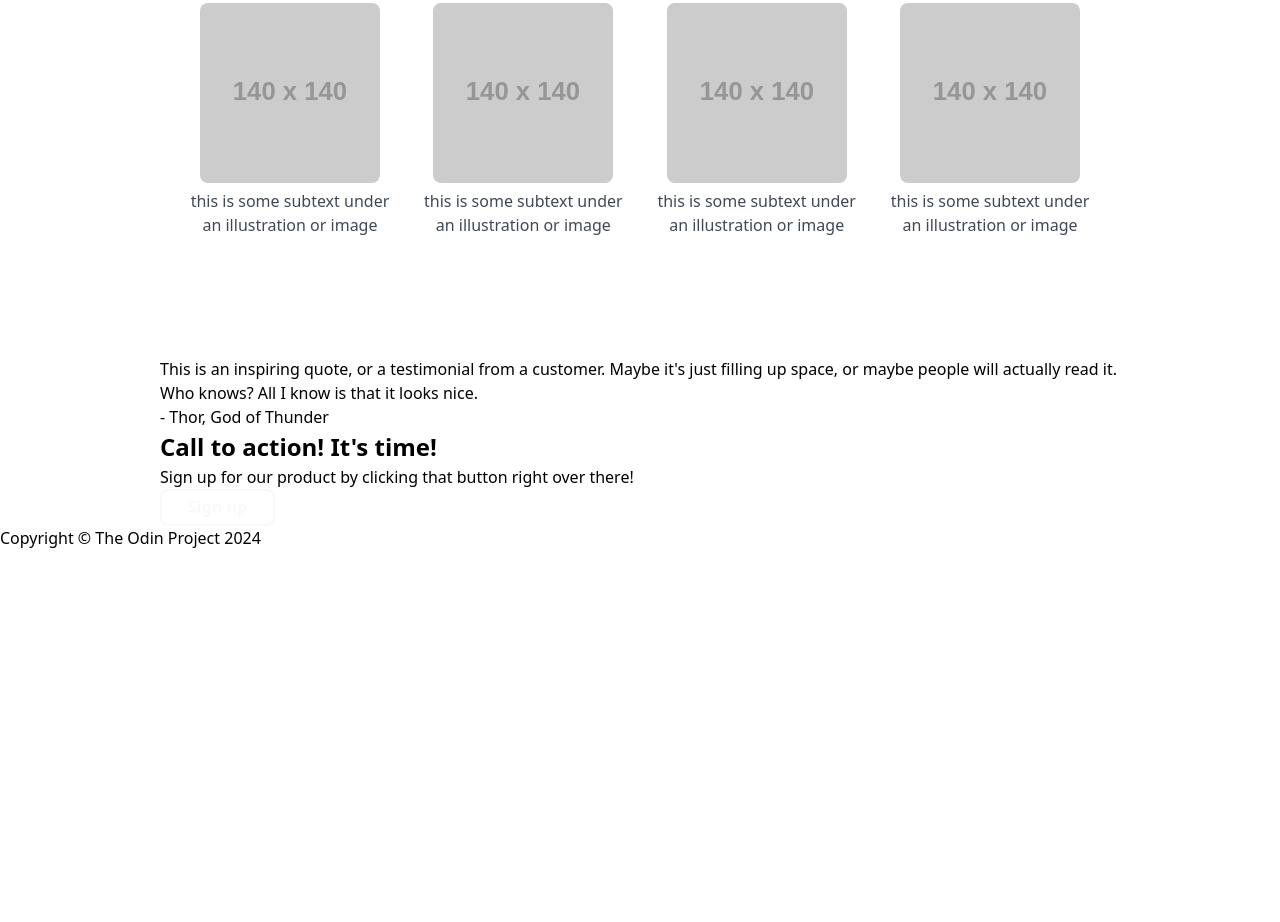
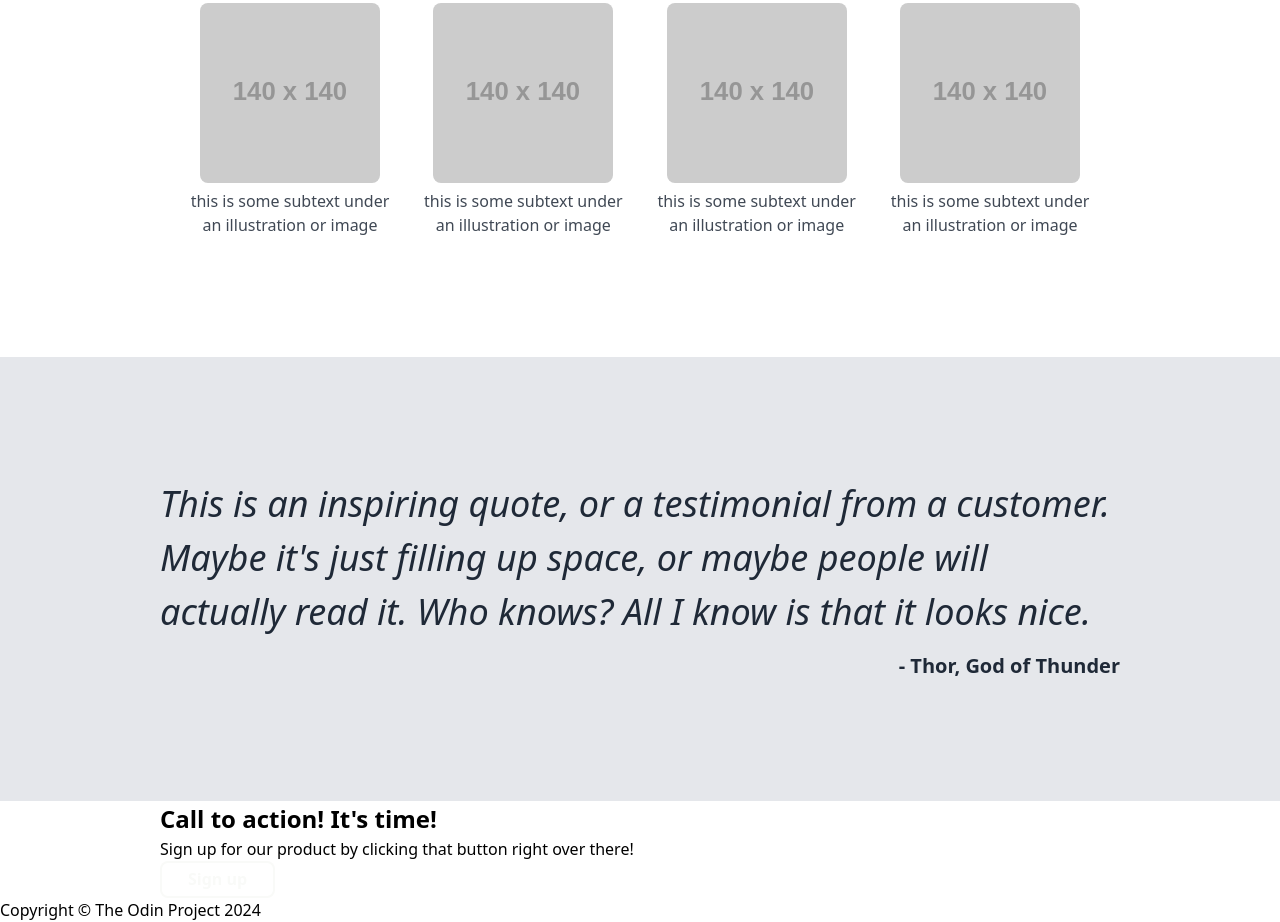
Before and after one commit to jsklcodes/landing-page-top, a plain HTML site: page index.html in a window 1280 px wide. Shown: the part 671-1593 px from the top of the page. Before the commit the page ends 1221 px from the top, so only its background shows below. Drawn offline with Linux system fonts and the light colour scheme; placeholder pictures from the web are drawn by us.

Commit message:
Add testimonial styles

```diff
--- a/index.css
+++ b/index.css
@@ -185,3 +185,30 @@ body {
   opacity: 0.85;
   width: 22ch;
 }
+
+/* MARK: testimonial */
+.testimonial {
+  padding-block: 12rem;
+  background-color: var(--bright-gray);
+  color: var(--yankees-blue);
+}
+
+.testimonial__title {
+  font-size: clamp(2.4rem, 5vw, 3.6rem);
+  font-weight: 900;
+  margin-bottom: 3.2rem;
+  text-align: center;
+}
+
+.testimonial__text {
+  font-size: clamp(2.4rem, 5vw, 3.6rem);
+  font-weight: 300;
+  font-style: italic;
+  margin-bottom: 1.2rem;
+}
+
+.testimonial__author {
+  text-align: end;
+  font-size: 2rem;
+  font-weight: 700;
+}
```
